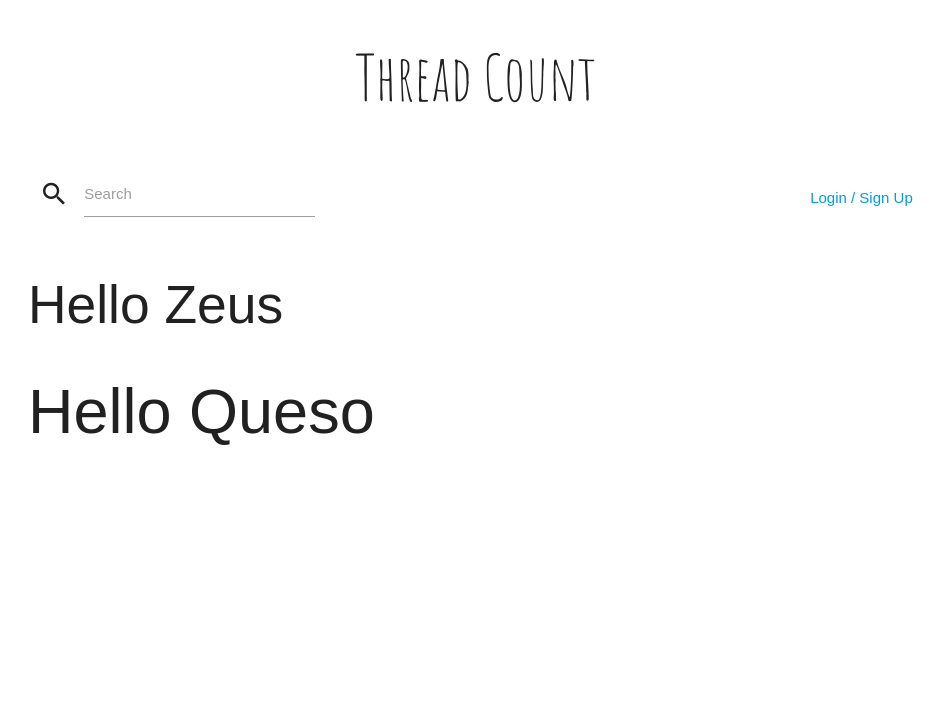
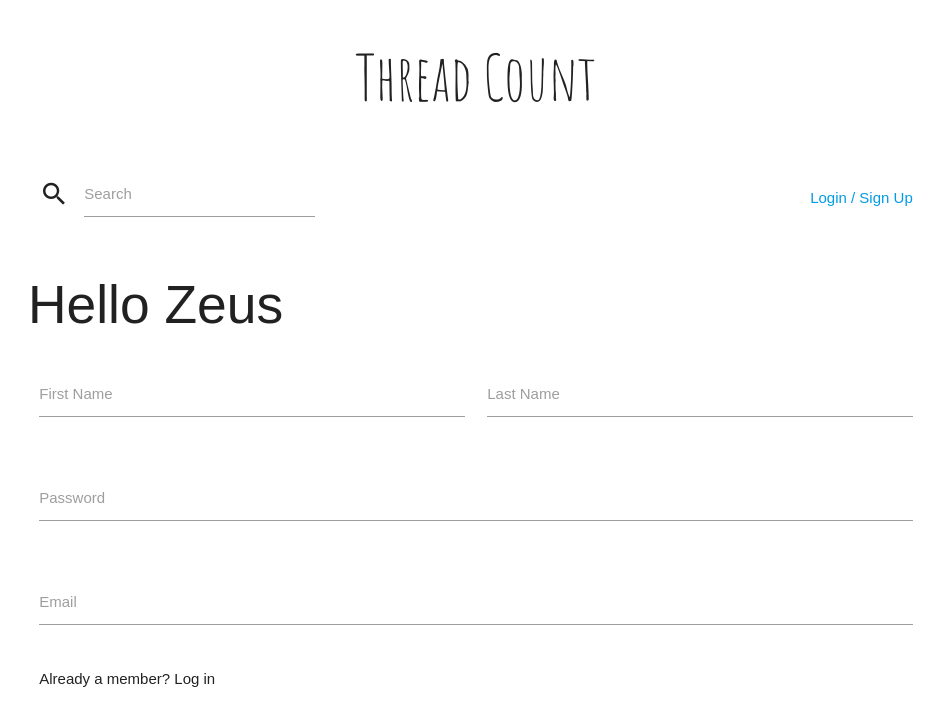
Before and after one commit to Jenny-Le/Thread-Count, a React (Create React App) app in the folder client/: page /login in a window 1280 px wide. Shown: the top 726 px of the page, without its empty margins (164-1108 px from the left). Built offline with nearby package versions, Linux system fonts and the light colour scheme; no server answers.

Commit message:
Sign up page added

```diff
--- a/client/src/components/Signup/Signup.js
+++ b/client/src/components/Signup/Signup.js
@@ -4,7 +4,51 @@
 
 const Signup = () => {
     return (
-        <h1>Hello Queso</h1>
+  <div className="row">
+  <form className="col s12">
+    <div className="row">
+      <div className="input-field col s6">
+        <input id="first_name" type="text" className="validate"/>
+        <label for="first_name">First Name</label>
+      </div>
+      <div className="input-field col s6">
+        <input id="last_name" type="text" className="validate"/>
+        <label for="last_name">Last Name</label>
+      </div>
+    </div>
+    {/* <div className="row">
+      <div className="input-field col s12">
+        <input disabled value="I am not editable" id="disabled" type="text" className="validate"/>
+        <label for="disabled">Disabled</label>
+      </div>
+    </div> */}
+    <div className="row">
+      <div className="input-field col s12">
+        <input id="password" type="password" className="validate"/>
+        <label for="password">Password</label>
+      </div>
+    </div>
+    <div className="row">
+      <div className="input-field col s12">
+        <input id="email" type="email" className="validate"/>
+        <label for="email">Email</label>
+      </div>
+    </div>
+    {/* <div className="row">
+      <div className="col s12">
+        This is an inline input field:
+        <div className="input-field inline">
+          <input id="email_inline" type="email" className="validate"/>
+          <label for="email_inline">Email</label>
+          <span className="helper-text" data-error="wrong" data-success="right">Helper text</span>
+        </div>
+      </div>
+    </div> */}
+    <div className="member">Already a member? Log in</div>
+  </form>
+</div>
+
+
     )
 }
 
```
